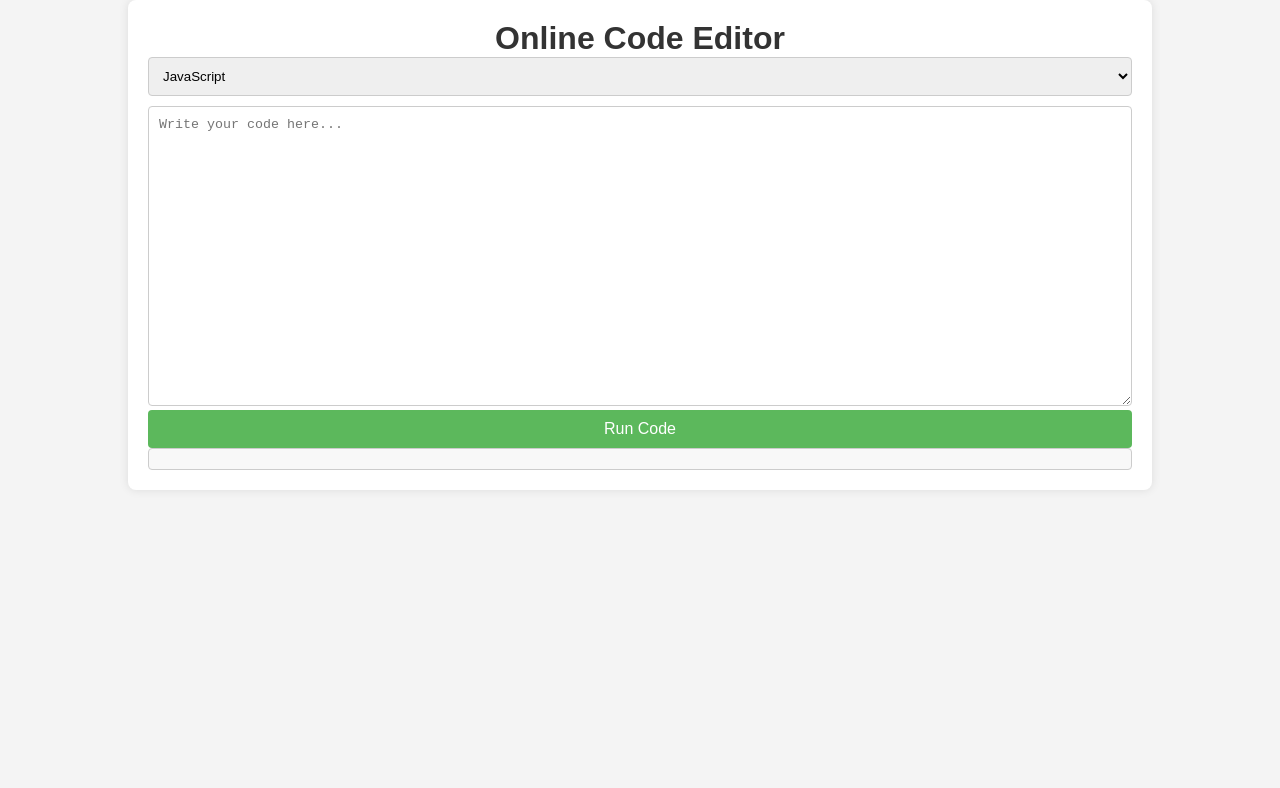
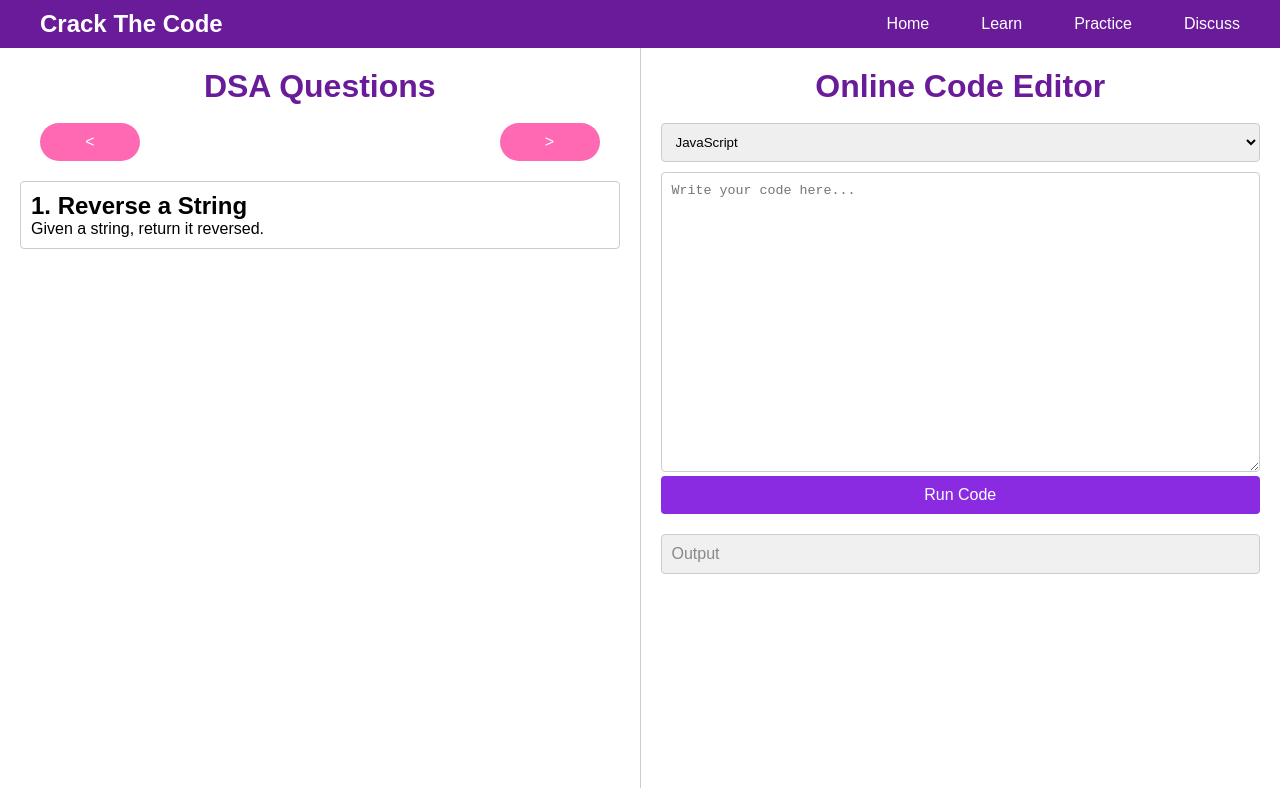
Before and after one commit to anushreejha/crack-the-code, a plain HTML site: page code.html in a window 1280 px wide. Drawn offline with Linux system fonts and the light colour scheme.

Commit message:
practice window fully working - basic

```diff
--- a/code.html
+++ b/code.html
@@ -8,8 +8,51 @@
     <link rel="stylesheet" href="styles/code.css">
 </head>
 <body>
+    <nav class="navbar">
+        <div class="navbar-content">
+            <a href="index.html" class="logo">Crack The Code</a>
+            <div class="nav-links">
+                <a href="index.html">Home</a>
+                <a href="learn.html">Learn</a>
+                <a href="code.html">Practice</a>
+                <a href="discuss.html">Discuss</a>
+            </div>
+        </div>
+    </nav>
+
     <div class="container">
-        <h1>Online Code Editor</h1>
+        <div class="questions">
+            <h1>DSA Questions</h1> <br>
+            <div class="nav-arrows">
+                <button class="arrow" id="prev-question">&lt;</button>
+                <button class="arrow" id="next-question">&gt;</button>
+            </div>
+            <div id="question-list">
+                <div class="question" id="question-1">
+                    <h3>1. Reverse a String</h3>
+                    <p>Given a string, return it reversed.</p>
+                </div>
+                <div class="question" id="question-2" style="display: none;">
+                    <h3>2. Find the Maximum Element</h3>
+                    <p>Given an array, find the maximum element.</p>
+                </div>
+                <div class="question" id="question-3" style="display: none;">
+                    <h3>3. Check for Palindrome</h3>
+                    <p>Check if a given string is a palindrome.</p>
+                </div>
+                <div class="question" id="question-4" style="display: none;">
+                    <h3>4. FizzBuzz</h3>
+                    <p>Print numbers from 1 to 100, but for multiples of 3 print "Fizz" and for multiples of 5 print "Buzz".</p>
+                </div>
+                <div class="question" id="question-5" style="display: none;">
+                    <h3>5. Merge Two Sorted Arrays</h3>
+                    <p>Merge two sorted arrays into one sorted array.</p>
+                </div>
+            </div>
+        </div>
+
+        <div class="editor">
+            <h1>Online Code Editor</h1> <br>
             <select id="language-select">
                 <option value="javascript">JavaScript</option>
                 <option value="python">Python</option>
@@ -17,9 +60,39 @@
             </select>
             <textarea id="code" name="code" placeholder="Write your code here..."></textarea>
             <button id="run-button">Run Code</button>
-        <pre id="output"></pre>
+            <div class="output-box">
+                <p>Output</p>
+            </div>
+        </div>
     </div>
 
     <script src="scripts/code.js"></script>
+    <script>
+        let currentQuestionIndex = 0;
+        const questions = document.querySelectorAll('.question');
+
+        function showQuestion(index) {
+            questions.forEach((question, i) => {
+                question.style.display = (i === index) ? 'block' : 'none';
+            });
+        }
+
+        document.getElementById('prev-question').addEventListener('click', () => {
+            if (currentQuestionIndex > 0) {
+                currentQuestionIndex--;
+                showQuestion(currentQuestionIndex);
+            }
+        });
+
+        document.getElementById('next-question').addEventListener('click', () => {
+            if (currentQuestionIndex < questions.length - 1) {
+                currentQuestionIndex++;
+                showQuestion(currentQuestionIndex);
+            }
+        });
+
+        // Show the first question initially
+        showQuestion(currentQuestionIndex);
+    </script>
 </body>
 </html>
--- a/styles/code.css
+++ b/styles/code.css
@@ -5,18 +5,85 @@ body {
     padding: 0;
 }
 
-.container {
-    width: 80%;
-    margin: 0 auto;
-    padding: 20px;
-    background-color: #fff;
-    box-shadow: 0 0 10px rgba(0, 0, 0, 0.1);
-    border-radius: 8px;
+.navbar {
+    background-color: #6a1b9a; /* Purple */
+    color: white;
+    padding: 10px;
 }
 
-h1 {
+.navbar-content {
+    display: flex;
+    justify-content: space-between;
+    align-items: center;
+}
+
+.logo {
+    color: white;
+    text-decoration: none;
+    font-size: 24px;
+}
+
+.nav-links a {
+    color: white;
+    text-decoration: none;
+    margin-left: 20px;
+}
+
+.container {
+    display: flex;
+    height: calc(100vh - 60px); /* Adjust for navbar height */
+}
+
+.questions {
+    flex: 1;
+    background-color: #fff;
+    padding: 20px;
+    border-right: 1px solid #ccc;
+    overflow-y: auto;
+}
+
+.editor {
+    flex: 1;
+    background-color: #fff;
+    padding: 20px;
+}
+
+h1, h2 {
+    color: #6a1b9a; /* Purple */
     text-align: center;
-    color: #333;
+}
+
+h3 {
+    font-size: 1.5em; /* Match the font size of the code editor */
+}
+
+.nav-arrows {
+    display: flex;
+    justify-content: space-between;
+    margin-bottom: 20px;
+}
+
+.arrow {
+    background: #FF69B4; /* Pink */
+    border: none;
+    color: white;
+    padding: 10px;
+    cursor: pointer;
+    border-radius: 20px;
+    font-size: 16px;
+    margin: 0 20px;
+    width: 100px;
+}
+
+.arrow:hover {
+    background-color: #8A2BE2; /* Purple */
+}
+
+.question {
+    margin-bottom: 20px;
+    padding: 10px;
+    border: 1px solid #ccc;
+    border-radius: 4px;
 }
 
 select {
@@ -39,7 +106,7 @@ textarea {
 button {
     width: 100%;
     padding: 10px;
-    background-color: #5cb85c;
+    background-color: #8A2BE2; /* Purple */
     color: white;
     border: none;
     border-radius: 4px;
@@ -48,14 +115,15 @@ button {
 }
 
 button:hover {
-    background-color: #4cae4c;
+    background-color: #6a1b9a; /* Darker Purple */
 }
 
-pre {
-    background-color: #f8f8f8;
+.output-box {
+    margin-top: 20px;
     padding: 10px;
+    background-color: #f0f0f0; /* Light grey background */
     border: 1px solid #ccc;
     border-radius: 4px;
-    white-space: pre-wrap; /* Allows wrapping */
-    word-wrap: break-word; /* Break long words */
+    color: #888; /* Grey text */
+    font-size: 16px; /* Match font size */
 }
```
Lines whose indentation alone changed are shown as unchanged.
